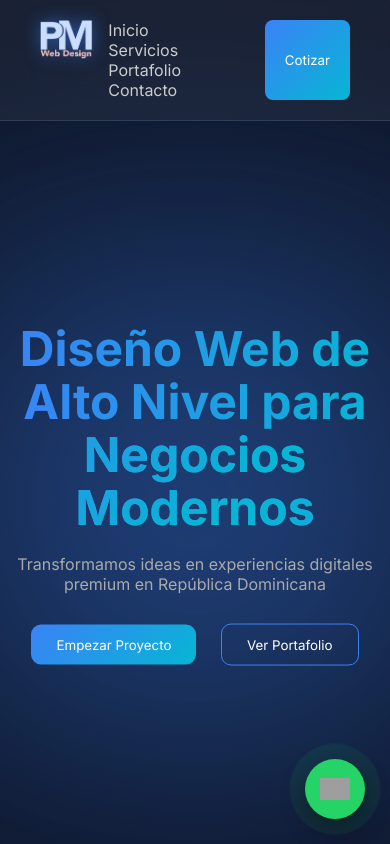
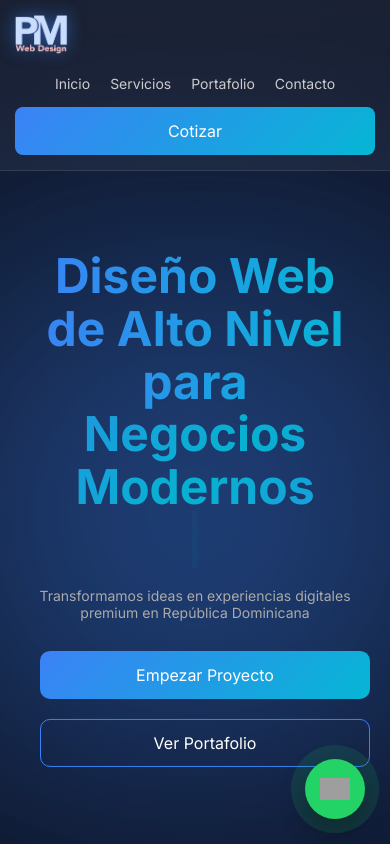
Before and after one commit to francisconpena84/pm-website-design, a plain HTML site: page index.html in a window 390 px wide. Shown: the top 844 px of the page. Drawn offline with nearby package versions, Linux system fonts and the light colour scheme; grey boxes are pictures that could not be loaded.

Commit message:
mobile optimization update

```diff
--- a/index.html
+++ b/index.html
@@ -65,9 +65,9 @@ document.addEventListener("DOMContentLoaded", function () {
 <!-- HERO -->
 <section class="hero" id="inicio">
   <div class="hero-content">
-   <h1 data-aos="fade-up" class="hero-title">
+   <h1 class="hero-title">
   Diseño Web de Alto Nivel para<br>
-  <span id="changing-text">Negocios Modernos</span>
+  <span id="changing-text"></span><span class="cursor">|</span>
 </h1>
 
     <p data-aos="fade-up" data-aos-delay="200">
--- a/styles.css
+++ b/styles.css
@@ -760,3 +760,101 @@ html {
   filter: blur(120px);
   z-index: -1;
 }
+/* ================= MOBILE ================= */
+@media (max-width: 768px) {
+
+  /* HEADER */
+  .header {
+    flex-direction: column;
+    gap: 10px;
+    padding: 15px;
+  }
+
+  nav {
+    display: flex;
+    flex-wrap: wrap;
+    justify-content: center;
+  }
+
+  nav a {
+    margin: 5px 10px;
+    font-size: 14px;
+  }
+
+  /* HERO */
+  .hero {
+    height: auto;
+    padding: 80px 20px;
+  }
+
+  .hero-title {
+    font-size: 2.2rem;
+  }
+
+  .hero p {
+    font-size: 14px;
+  }
+
+  .hero-buttons {
+    flex-direction: column;
+    gap: 10px;
+  }
+
+  .primary, .secondary {
+    width: 100%;
+  }
+
+  /* SERVICES */
+  .services {
+    padding: 80px 20px;
+  }
+
+  .grid {
+    grid-template-columns: 1fr;
+  }
+
+  .card {
+    padding: 30px 20px;
+  }
+
+  /* PORTFOLIO */
+  .portfolio {
+    padding: 80px 20px;
+  }
+
+  .portfolio-item img {
+    height: 200px;
+  }
+
+  /* PRICING */
+  .pricing {
+    padding: 80px 20px;
+  }
+
+  .pricing-grid {
+    grid-template-columns: 1fr;
+  }
+
+  /* CONTACT */
+  .contact {
+    padding: 80px 20px;
+  }
+
+  .contact-container {
+    grid-template-columns: 1fr;
+  }
+
+  /* FOOTER */
+  footer {
+    padding: 20px;
+    font-size: 14px;
+  }
+
+}
+button, .primary, .secondary {
+  min-height: 48px;
+  font-size: 16px;
+}
+.hero-content {
+  padding: 0 10px;
+}
```
